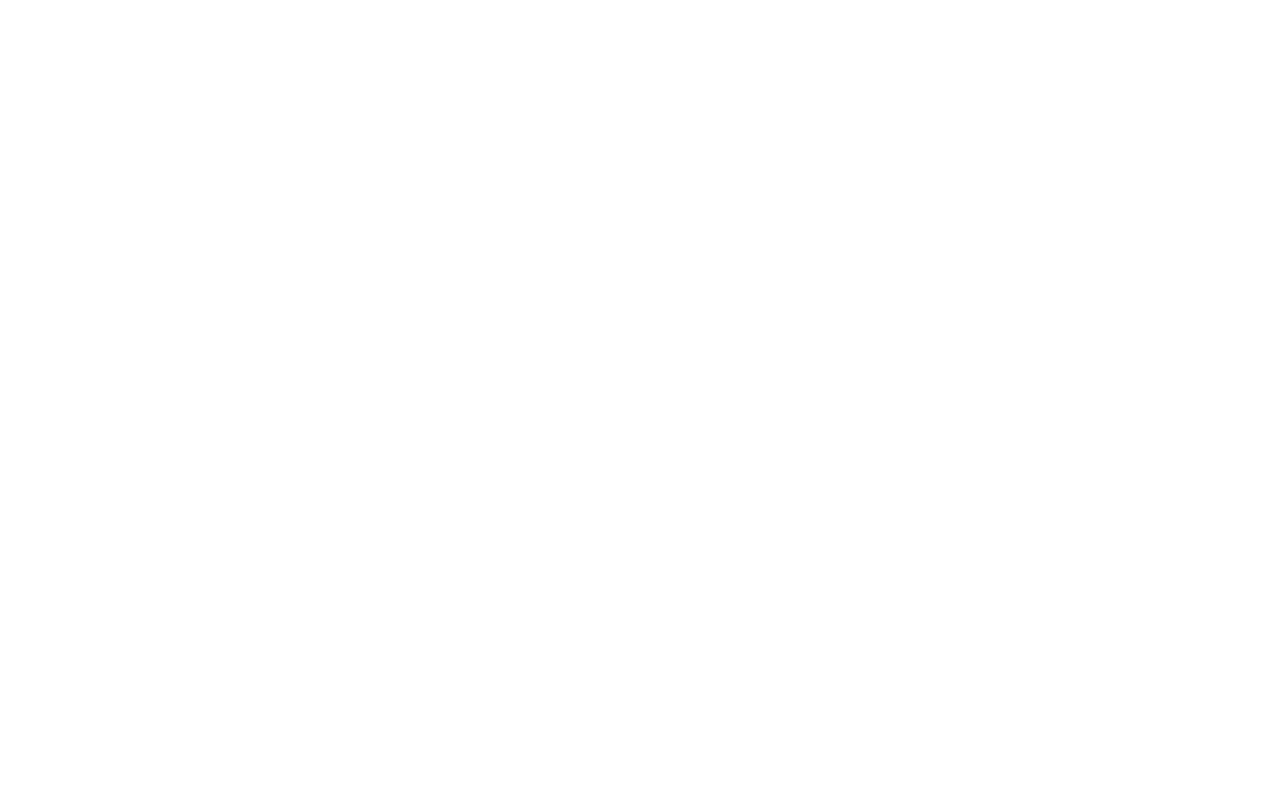
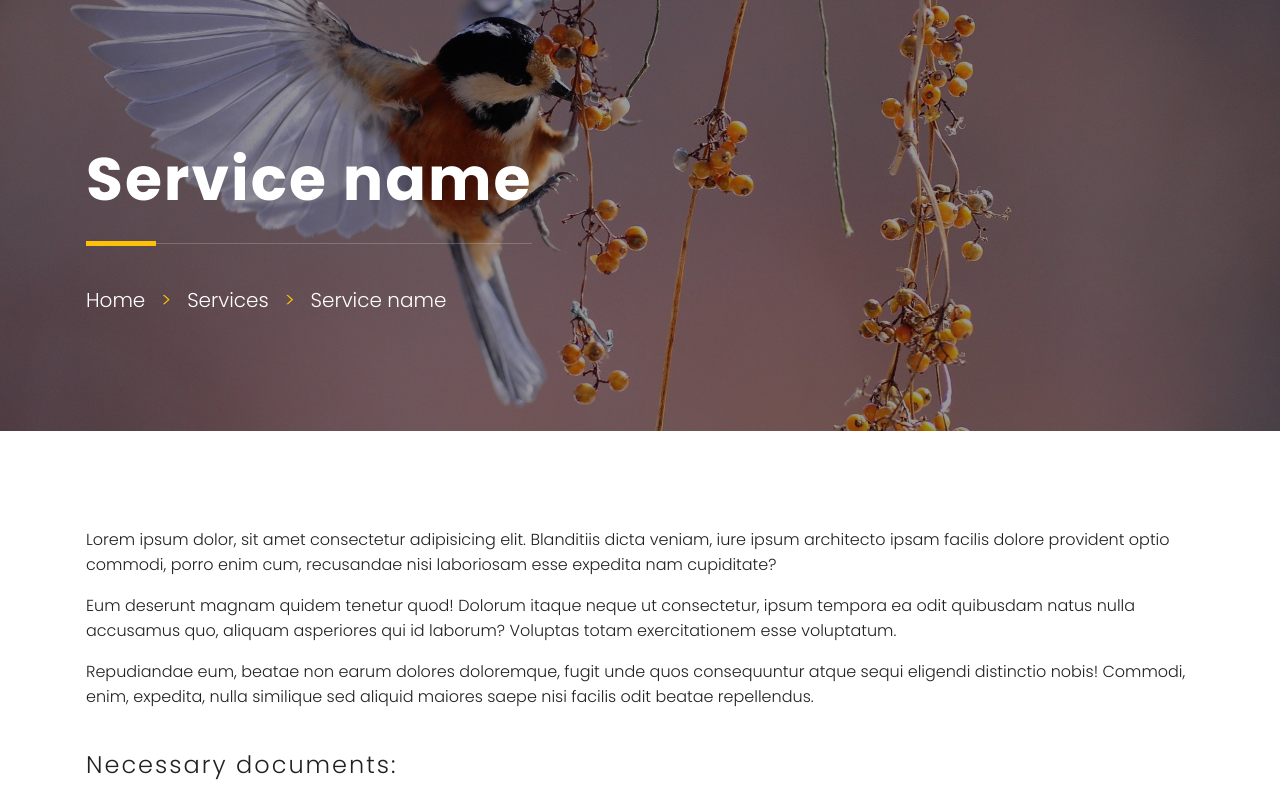
Before and after one commit to renatosoares/perfect-photography, a React (Create React App) app: page /services in a window 1280 px wide. Before the commit this address had no page. Shown: the top 800 px of the page. Built offline with nearby package versions, Linux system fonts and the light colour scheme.

Commit message:
add route service

```diff
--- a/src/App.js
+++ b/src/App.js
@@ -5,6 +5,7 @@ import GlobalStyle from "styles/GlobalStyle";
 
 import Home from "components/pages/Home";
 import About from "components/pages/About";
+import ProductDetail from "components/pages/ProductDetail";
 
 function App() {
   return (
@@ -14,6 +15,7 @@ function App() {
         <Routes>
           <Route path="/" element={<Home />} />
           <Route path="/about" element={<About />} />
+          <Route path="/services" element={<ProductDetail />} />
         </Routes>
       </Router>
     </ThemeProvider>
--- a/src/components/atoms/BreadCrumb.js
+++ b/src/components/atoms/BreadCrumb.js
@@ -12,12 +12,16 @@ const Item = styled.span`
   font-size: 20px;
   font-weight: 300;
   text-decoration: none;
+  color: #fff;
 
   ${(props) =>
     props.isClickable &&
     css`
       cursor: pointer;
-      color: ${(props) => props.theme.colors.primary.main};
+
+      &:hover {
+        color: ${(props) => props.theme.colors.primary.main};
+      }
     `}
 
   &:not(:first-child) {
--- a/src/components/organisms/ProductGrid.js
+++ b/src/components/organisms/ProductGrid.js
@@ -1,6 +1,7 @@
 import React, { useState } from "react";
 import PropTypes from "prop-types";
 import styled from "styled-components";
+import { Link } from "react-router-dom";
 
 import Grid from "components/atoms/Grid";
 import Card, { CardMedia, CardBody } from "components/atoms/Card";
@@ -29,7 +30,12 @@ const ProductGrid = ({ products }) => {
                 </Heading>
                 <p>{product.summary}</p>
                 <div>
-                  <Button color="primary" variant="link">
+                  <Button
+                    color="primary"
+                    variant="link"
+                    as={Link}
+                    to="/services"
+                  >
                     Saiba mais
                   </Button>
                 </div>
--- a/src/components/pages/About.js
+++ b/src/components/pages/About.js
@@ -1,6 +1,8 @@
-import React, { useEffect } from "react";
+import React from "react";
 import PropTypes from "prop-types";
 import styled from "styled-components";
+
+import { useScrollToTop } from "hooks/scroll";
 
 import Hero from "components/molecules/Hero";
 import Heading from "components/atoms/Heading";
@@ -62,13 +64,7 @@ const photographers = [
 ];
 
 const About = () => {
-  useEffect(() => {
-    window.scrollTo({
-      top: 0,
-      left: 0,
-      behavior: "smooth",
-    });
-  }, []);
+  useScrollToTop();
 
   return (
     <>
--- a/src/components/pages/ProductDetail.js
+++ b/src/components/pages/ProductDetail.js
@@ -2,6 +2,8 @@ import React from "react";
 import PropTypes from "prop-types";
 import styled from "styled-components";
 import { FaIdCard, FaHome, FaScroll } from "react-icons/fa";
+
+import { useScrollToTop } from "hooks/scroll";
 
 import Hero from "components/molecules/Hero";
 import Heading from "components/atoms/Heading";
@@ -16,6 +18,7 @@ import Button from "components/atoms/Button";
 
 import BirdImage from "assets/bg-bird.jpg";
 import TeachingImage from "draws/Teaching";
+import BreadCrumb from "components/atoms/BreadCrumb";
 
 const PinnedList = styled.ul`
   list-style: none;
@@ -35,25 +38,35 @@ const PinnedItem = styled.li`
   }
 `;
 
-const ProductDetail = () => (
+const ProductDetail = () => {
+  useScrollToTop();
+
+  return (
     <>
       <Hero image={BirdImage}>
         <Heading>
           <h1>Service name</h1>
         </Heading>
+        <BreadCrumb
+          items={[
+            { label: "Home", link: "/" },
+            { label: "Services" },
+            { label: "Service name" },
+          ]}
+        />
       </Hero>
       <Section>
         <p>
           Lorem ipsum dolor, sit amet consectetur adipisicing elit. Blanditiis
-        dicta veniam, iure ipsum architecto ipsam facilis dolore provident optio
-        commodi, porro enim cum, recusandae nisi laboriosam esse expedita nam
-        cupiditate?
+          dicta veniam, iure ipsum architecto ipsam facilis dolore provident
+          optio commodi, porro enim cum, recusandae nisi laboriosam esse
+          expedita nam cupiditate?
         </p>
         <p>
           Eum deserunt magnam quidem tenetur quod! Dolorum itaque neque ut
-        consectetur, ipsum tempora ea odit quibusdam natus nulla accusamus quo,
-        aliquam asperiores qui id laborum? Voluptas totam exercitationem esse
-        voluptatum.
+          consectetur, ipsum tempora ea odit quibusdam natus nulla accusamus
+          quo, aliquam asperiores qui id laborum? Voluptas totam exercitationem
+          esse voluptatum.
         </p>
         <p>
           Repudiandae eum, beatae non earum dolores doloremque, fugit unde quos
@@ -103,6 +116,7 @@ const ProductDetail = () => (
       <Footer />
     </>
   );
+};
 
 ProductDetail.defaultProps = {};
 
--- /dev/null
+++ b/src/hooks/scroll.js
@@ -0,0 +1,11 @@
+import { useEffect } from "react";
+
+export const useScrollToTop = () => {
+  useEffect(() => {
+    window.scrollTo({
+      top: 0,
+      left: 0,
+      behavior: "smooth",
+    });
+  }, []);
+};
```
Lines whose indentation alone changed are shown as unchanged.
